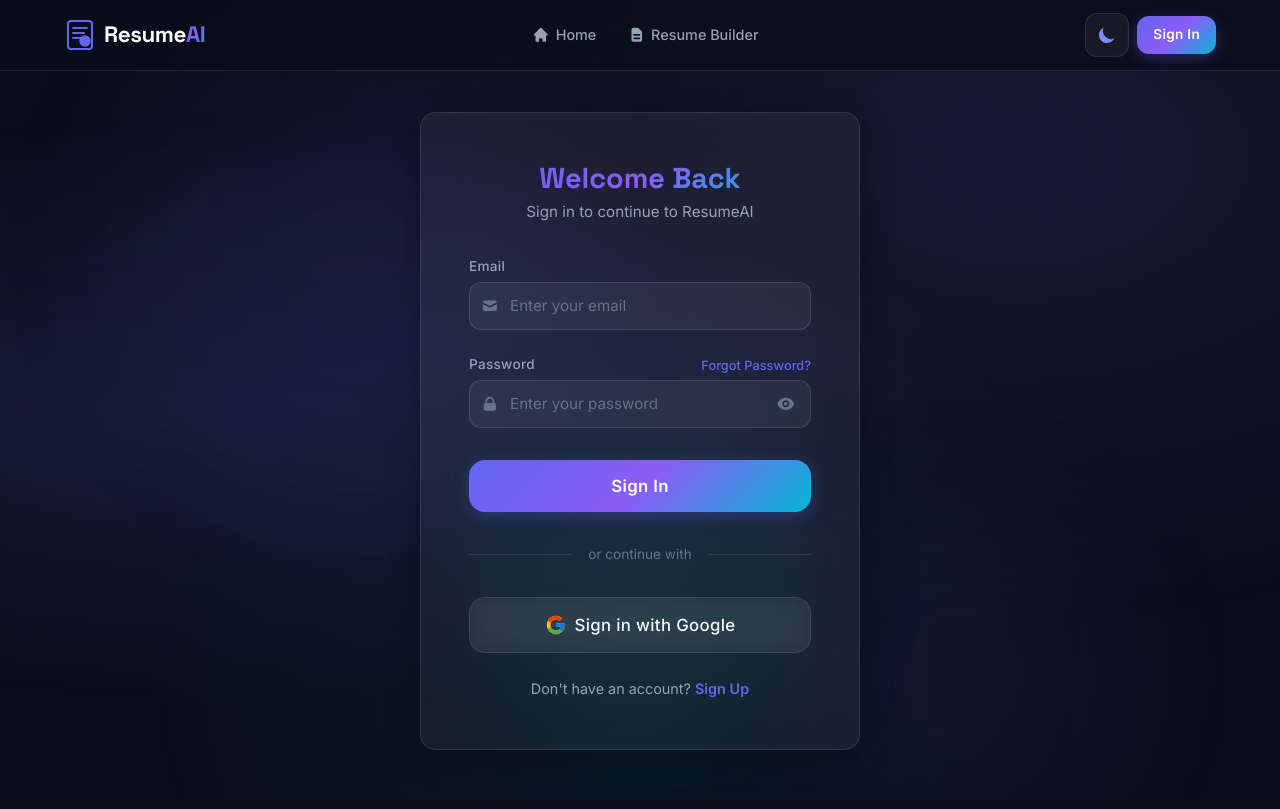
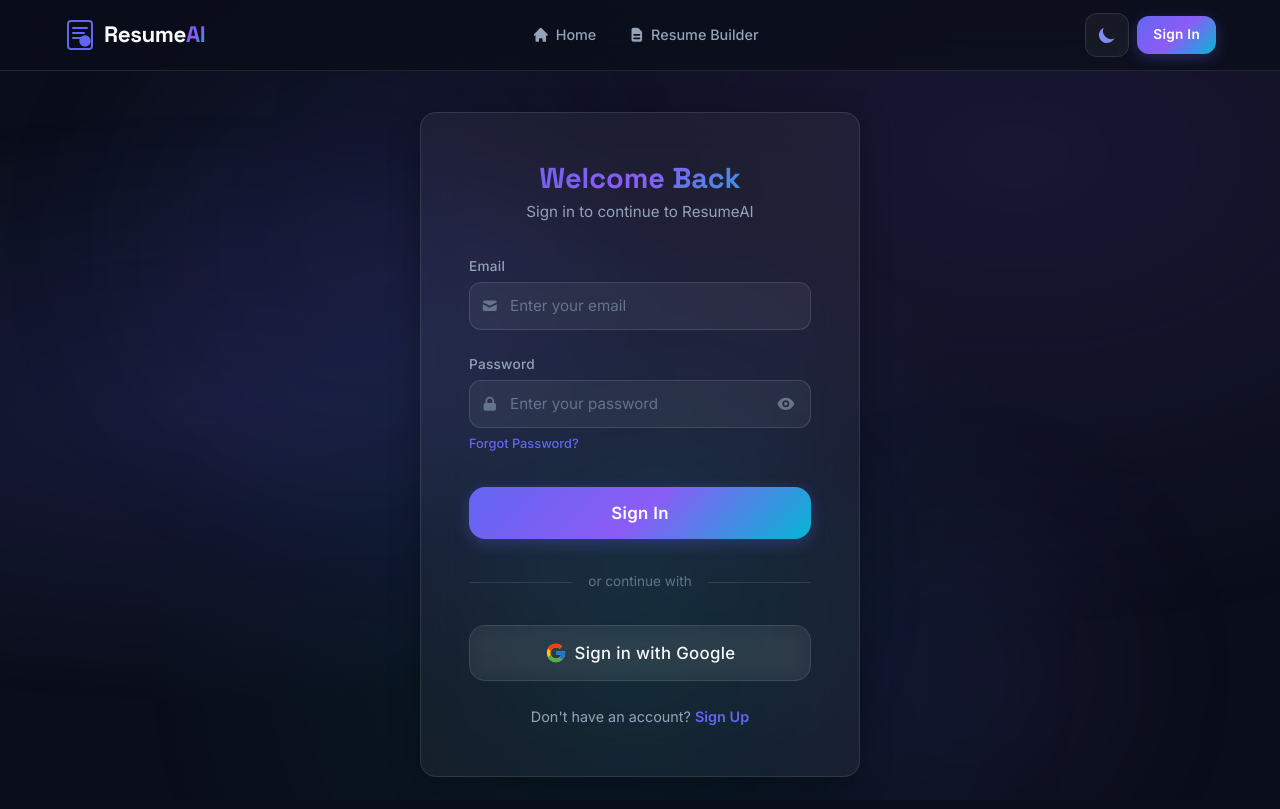
Before and after one commit to Amitk-umar/Ai-powered-resumebuilder, a React (Vite) app in the folder client/: page /login in a window 1280 px wide. Built offline with nearby package versions, Linux system fonts and the light colour scheme; no server answers.

Commit message:
Move forgot password link below input

```diff
--- a/client/src/pages/Auth.css
+++ b/client/src/pages/Auth.css
@@ -130,6 +130,8 @@
 }
 
 .forgot-link {
+  display: inline-block;
+  margin-top: 6px;
   font-size: 0.8rem;
   color: var(--accent-primary);
   font-weight: 500;
--- a/client/src/pages/Login.jsx
+++ b/client/src/pages/Login.jsx
@@ -71,10 +71,7 @@
             </div>
 
             <div className="form-group">
-              <div className="form-label-row">
-                <label className="form-label" htmlFor="login-password">Password</label>
-                <Link to="/forgot-password" className="forgot-link">Forgot Password?</Link>
-              </div>
+              <label className="form-label" htmlFor="login-password">Password</label>
               <div className="input-with-icon">
                 <HiLockClosed className="input-icon" />
                 <input
@@ -94,6 +91,7 @@
                   {showPassword ? <HiEyeOff /> : <HiEye />}
                 </button>
               </div>
+              <Link to="/forgot-password" className="forgot-link">Forgot Password?</Link>
             </div>
 
             <button type="submit" className="btn btn-primary btn-lg auth-submit" disabled={loading}>
```
